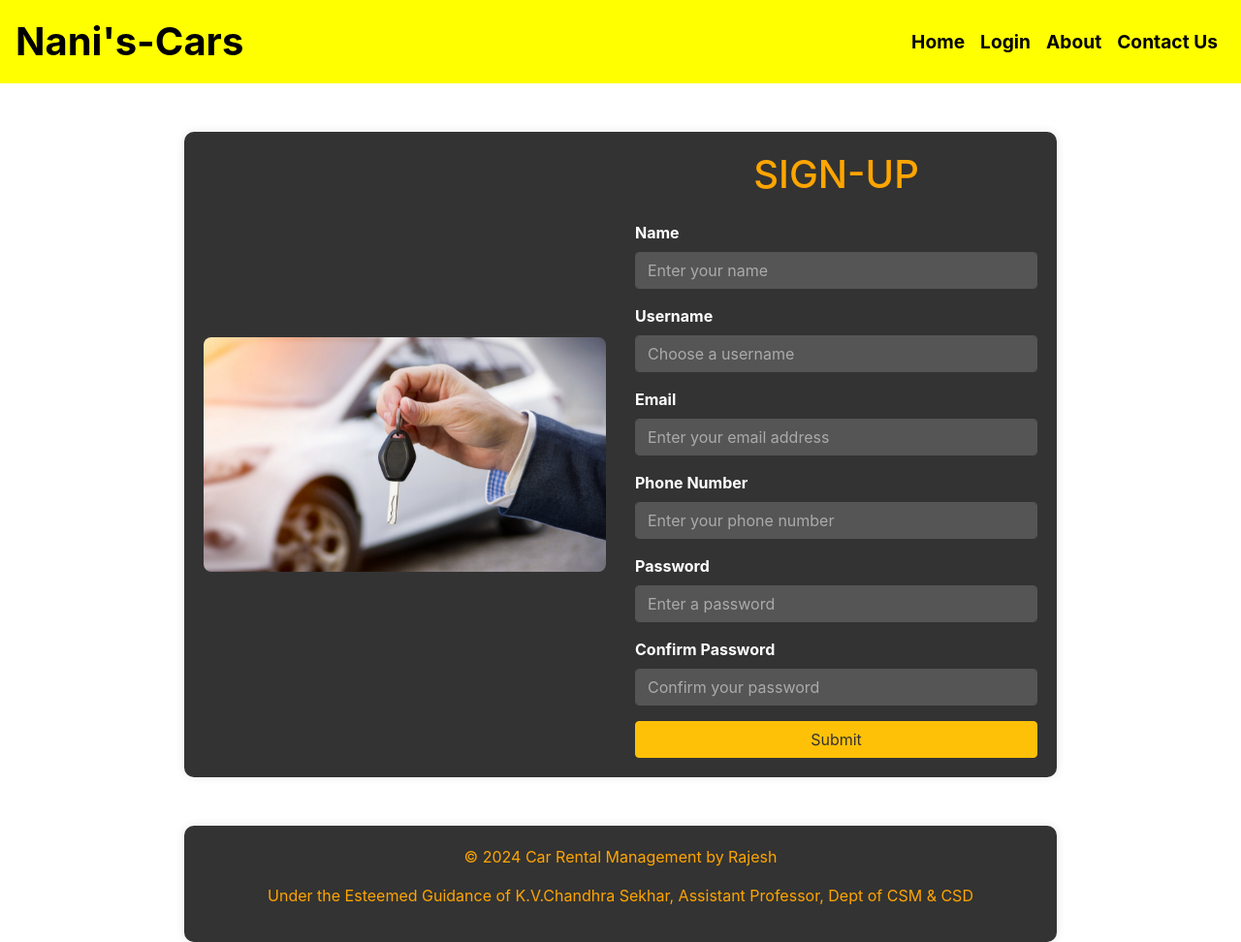
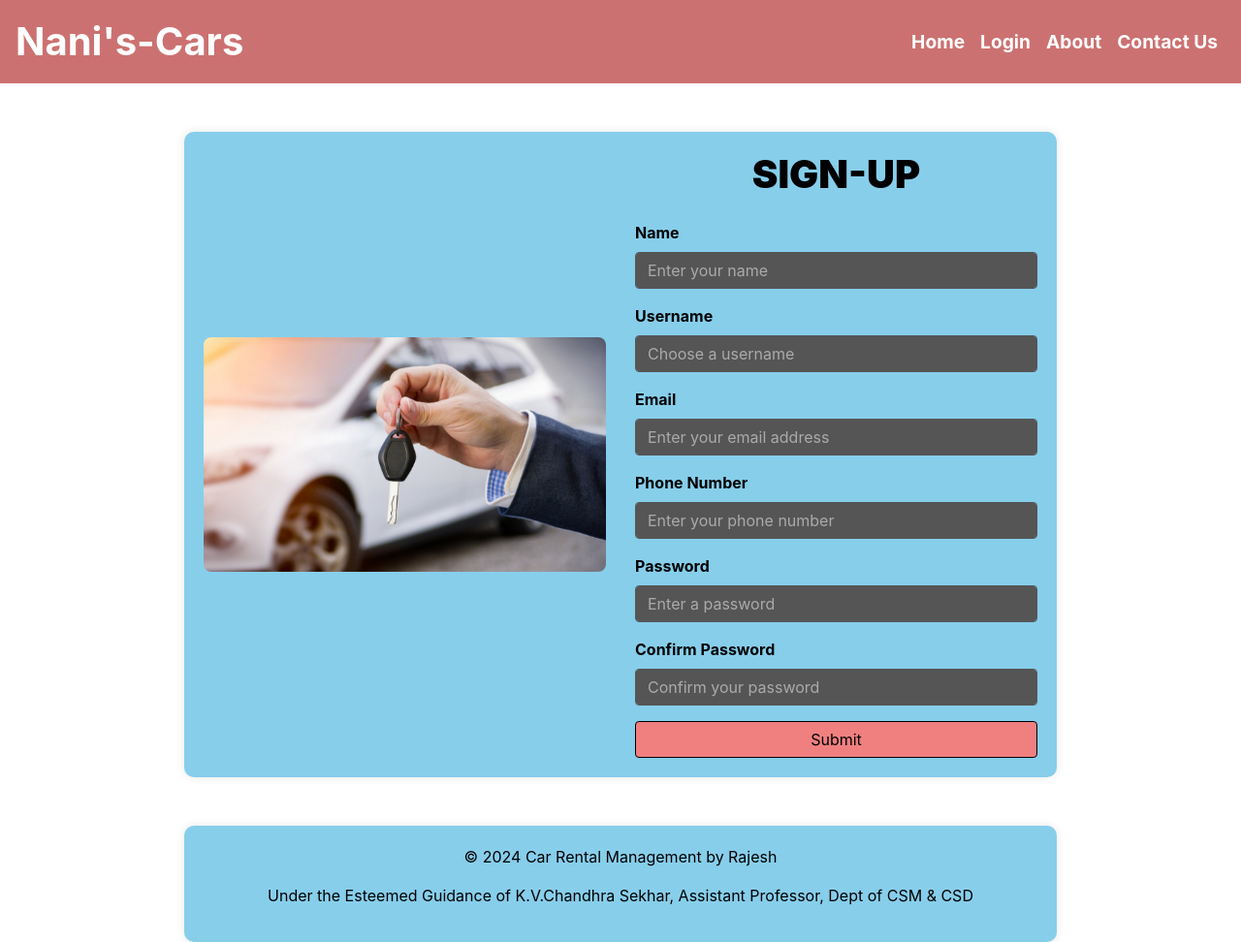
Before and after one commit to rajesh2-004/car_rental, a Django app: page /register/ in a window 1280 px wide. Shown: the whole page at 97% size. Run offline with Django 5.2, Linux system fonts and the light colour scheme; some libraries are stand-ins or nearby versions.

Commit message:
i have created the app for the car_rental

```diff
--- a/templates/register.html
+++ b/templates/register.html
@@ -10,20 +10,20 @@
     <link href="{% static 'css/styles.css' %}" rel="stylesheet" />
     <style>
         .navbar-custom .nav-link {
-            color: black !important;
+            color: white !important;
             font-size: 1.2rem;
             font-weight: bold;
         }
         .navbar-custom .navbar-brand {
-            color: black !important;
+            color: white !important;
             font-size: 2.5rem;
             font-weight: bold;
         }
         .navbar-custom .nav-link:hover {
-            color: orange !important;
+            color: rgb(0, 182, 254) !important;
         }
         .myNav {
-            background-color: yellow;
+            background-color: #cc7171;
         }
         body {
             background-color: white;
@@ -31,19 +31,19 @@
         .footer {
             text-align: center;
             margin-top: 50px;
-            color: orange;
+            color: black;
         }
         .container {
             max-width: 900px;
             margin-top: 50px;
-            background-color: #333;
+            background-color:skyblue;
             padding: 20px;
             border-radius: 10px;
             box-shadow: 0 0 10px rgba(0, 0, 0, 0.1);
         }
         .form-label {
             font-weight: bold;
-            color: white;
+            color:black;
         }
         .form-control {
             background-color: #555;
@@ -55,14 +55,15 @@
         }
         .btn-primary {
             width: 100%;
-            background-color: #ffc107;
-            border-color: #ffc107;
-            color: #333;
+            background-color: lightcoral;
+            border-color: black;
+            color: black;
+
         }
         .btn-primary:hover {
-            background-color: #ffca28;
-            border-color: #ffca28;
-            color: #333;
+            background-color: rgb(43, 43, 183);
+            border-color: black;
+            color: white;
         }
         .alert {
             background-color: yellow;
@@ -107,7 +108,7 @@
                 <img src="{% static 'img/register.jpg' %}" alt="Car Rental Image" class="register-image">
             </div>
             <div class="col-md-6">
-                <h1 class="text-center mb-4" style="color: orange;">SIGN-UP</h1>
+                <h1 class="text-center mb-4" style="color: black; font-weight: 900;">SIGN-UP</h1>
                 {% if messages %}
                     <div class="alert alert-danger">
                         {% for message in messages %}
```
Also changed, not shown: templates/about.html (+13 -9 lines).
